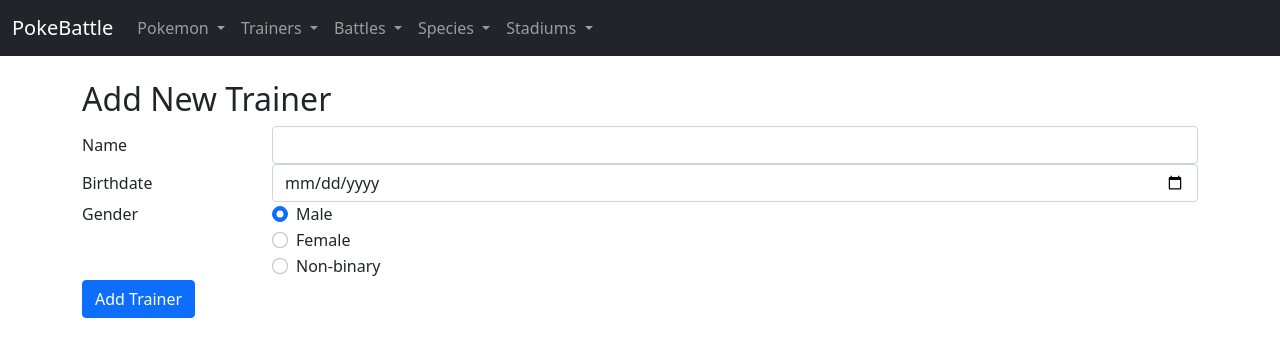
After one commit to cliff-bielinski/cs340_project, a Flask app: page /addtrainer in a window 1280 px wide. The commit adds this page. Shown: the top 357 px of the page. Run offline with Flask 2, Linux system fonts and the light colour scheme.

Commit message:
add and update trainer functionality

```diff
--- a/app.py
+++ b/app.py
@@ -24,6 +24,14 @@
 @app.route('/trainers')
 def trainers():
   return render_template('trainers.j2', trainers=tests.sample_data.trainers)
+
+@app.route('/addtrainer')
+def addtrainer():
+  return render_template('forms/addtrainer.j2')
+
+@app.route('/updatetrainer')
+def updatetrainer():
+  return render_template('forms/updatetrainer.j2')
 
 @app.route('/battles')
 def battles():
--- /dev/null
+++ b/templates/forms/addtrainer.j2
@@ -0,0 +1,49 @@
+{% extends 'base.j2' %}
+
+{% block content %}
+  <h2>Add New Trainer</h2>
+  <form>
+    <div class="form-group row">
+      <label for="trainer-name" class="col-sm-2 col-form-label">Name</label>
+      <div class="col-sm-10">
+        <input type="text" class="form-control" id="trainer-name">
+      </div>
+    </div>
+    <div class="form-group row">
+      <label for="birthday" class="col-sm-2 col-form-label">Birthdate</label>
+      <div class="col-sm-10">
+        <input type="date" class="form-control" id="birthday">
+      </div>
+    </div>
+    <fieldset class="form-group">
+      <div class="row">
+        <legend class="col-form-label col-sm-2 pt-0">Gender</legend>
+        <div class="col-sm-10">
+          <div class="form-check">
+            <input class="form-check-input" type="radio" name="gender" id="male" value="Male" checked>
+            <label class="form-check-label" for="gridRadios1">
+              Male
+            </label>
+          </div>
+          <div class="form-check">
+            <input class="form-check-input" type="radio" name="gender" id="female" value="Female">
+            <label class="form-check-label" for="gridRadios2">
+              Female
+            </label>
+          </div>
+          <div class="form-check disabled">
+            <input class="form-check-input" type="radio" name="gender" id="nonbinary" value="Nonbinary">
+            <label class="form-check-label" for="gridRadios3">
+              Non-binary
+            </label>
+          </div>
+        </div>
+      </div>
+    </fieldset>
+    <div class="form-group row">
+      <div class="col-sm-10">
+        <button type="submit" class="btn btn-primary">Add Trainer</button>
+      </div>
+    </div>
+  </form>
+{% endblock %}
--- a/templates/navbar.j2
+++ b/templates/navbar.j2
@@ -22,7 +22,7 @@
           </a>
           <ul class="dropdown-menu" aria-labelledby="navbarDropdown">
             <li><a class="dropdown-item" href="{{ url_for('trainers') }}">Current Trainers</a></li>
-            <li><a class="dropdown-item" href="#">Add Trainer</a></li>
+            <li><a class="dropdown-item" href="{{ url_for('addtrainer') }}">Add Trainer</a></li>
           </ul>
         </li>
         <li class="nav-item dropdown">
--- a/templates/trainers.j2
+++ b/templates/trainers.j2
@@ -21,7 +21,7 @@
         <td>{{ trainer['birthdate'] }}</td>
         <td>{{ trainer['gender'] }}</td>
         <td>
-          <a class="navbar-brand" href="#">
+          <a class="navbar-brand" href="{{ url_for('updatetrainer') }}">
             <img src="/static/img/pokeball.png" alt="update" width="40" height="40">
           </a>
         </td>
```
Also changed, not shown: templates/forms/updatetrainer.j2 (added, +49 -0 lines).
